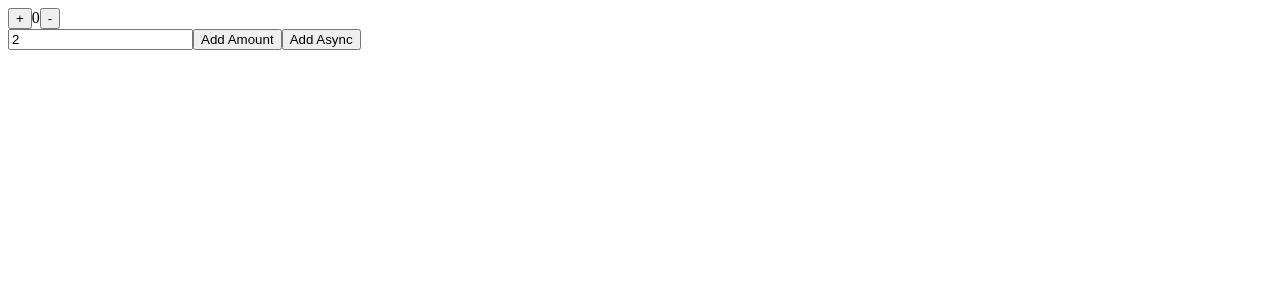
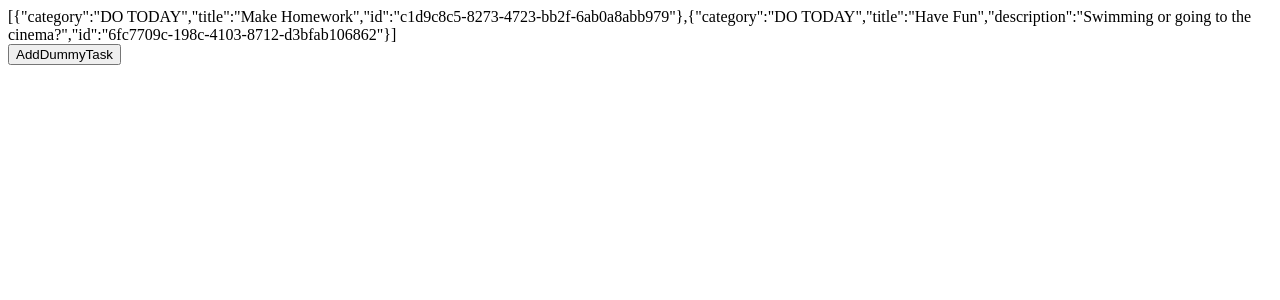
Before and after one commit to jonath92/kanban-board, a React (Create React App) app: page / in a window 1280 px wide. Shown: the top 300 px of the page. Built offline with nearby package versions, Linux system fonts and the light colour scheme.

Commit message:
add tasksSlice

```diff
--- a/src/App.js
+++ b/src/App.js
@@ -1,9 +1,11 @@
 import React from 'react';
-import { Counter } from './components/Counter';
+// import { Counter } from './components/Counter';
+import Test from './components/Test'
 
 function App() {
   return (
-    <Counter />
+    <Test />
+    // <Counter />
   );
 }
 
--- /dev/null
+++ b/src/Constants.js
@@ -0,0 +1,20 @@
+export const CATEGORIES = [
+    "DO TODAY", "BACKLOG", "KEEP TRACK", "IDEAS"
+]
+
+export const SAMPLE_TASKS = [
+    {
+        "category": CATEGORIES[0],
+        "title": "Make Homework",
+        "id": "c1d9c8c5-8273-4723-bb2f-6ab0a8abb979"
+    },
+    {
+        "category": CATEGORIES[0],
+        "title": "Have Fun",
+        "description": "Swimming or going to the cinema?",
+        "id": "6fc7709c-198c-4103-8712-d3bfab106862"
+    }
+]
+
+// This is needed for React DND. IMHO it is totaly useless when there is only one draggable type
+export const DROP_ITEM_TYP = "card"
--- /dev/null
+++ b/src/components/Test.js
@@ -0,0 +1,28 @@
+import React from 'react'
+import { useSelector, useDispatch } from 'react-redux'
+
+import {
+    selectAllTasks,
+    addDummyTask
+} from '../slices/tasksSlice'
+
+export default function Test() {
+
+    const tasks = useSelector(selectAllTasks);
+    const dispatch = useDispatch();
+
+    return (
+        <>
+            <div>
+                {JSON.stringify(tasks)}
+            </div>
+            <button
+                onClick={() =>
+                    dispatch(addDummyTask())
+                }
+            >
+                AddDummyTask
+            </button>
+        </>
+    )
+}
--- a/src/index.js
+++ b/src/index.js
@@ -1,7 +1,7 @@
 import React from 'react';
 import ReactDOM from 'react-dom';
 import App from './App';
-import store from './store';
+import store from './store2';
 import { Provider } from 'react-redux';
 
 ReactDOM.render(
--- /dev/null
+++ b/src/slices/tasksSlice.js
@@ -0,0 +1,17 @@
+import { createSlice } from '@reduxjs/toolkit';
+import { SAMPLE_TASKS } from '../Constants'
+
+export const tasksSlice = createSlice({
+    name: 'tasks',
+    initialState: SAMPLE_TASKS,
+    reducers: {
+        addDummyTask: state => {
+            state.push({ category: "DO TODAY", title: "created by reducer" })
+        }
+    }
+})
+
+export const { addDummyTask } = tasksSlice.actions;
+
+export const selectAllTasks = state => state.tasks
+export default tasksSlice.reducer;
--- /dev/null
+++ b/src/store2.js
@@ -0,0 +1,8 @@
+import { configureStore } from '@reduxjs/toolkit';
+import tasksReducer from './slices/tasksSlice';
+
+export default configureStore({
+    reducer: {
+        tasks: tasksReducer,
+    },
+});
```
